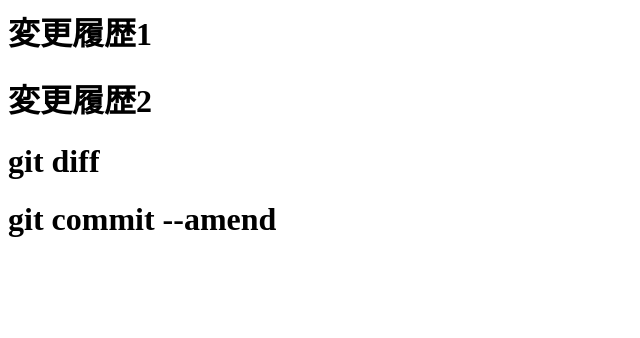
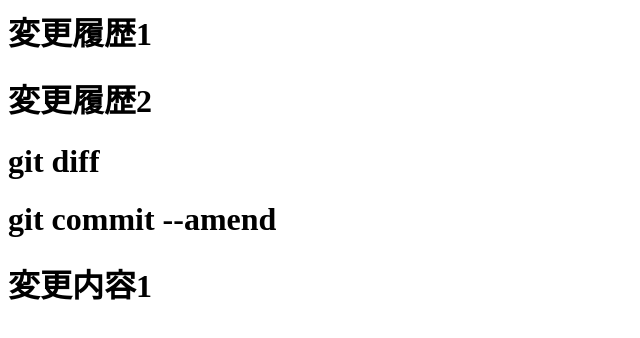
Before and after one commit to ShuehiKoyangi/git_tutorial, a plain HTML site: page practice/index.html in a window 1280 px wide. Shown: the whole page, without its empty margins (0-640 px from the left). Drawn offline with Linux system fonts and the light colour scheme.

Commit message:
modify index.html and test.html

```diff
--- a/practice/index.html
+++ b/practice/index.html
@@ -2,3 +2,4 @@
 <h1>変更履歴2</h1>
 <h1>git diff</h1>
 <h1>git commit --amend</h1>
+<h1>変更内容1</h1>
```
Also changed, not shown: practice/test.html (deleted, +0 -1 lines).
